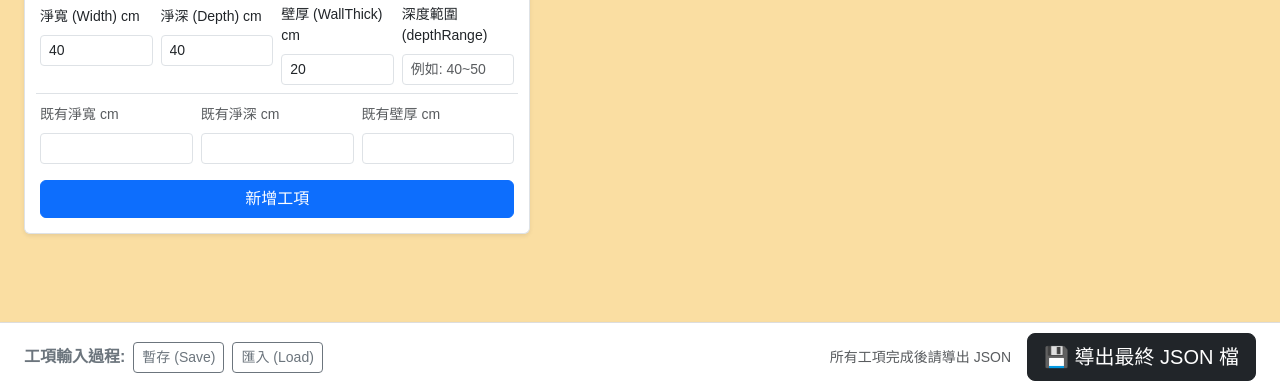
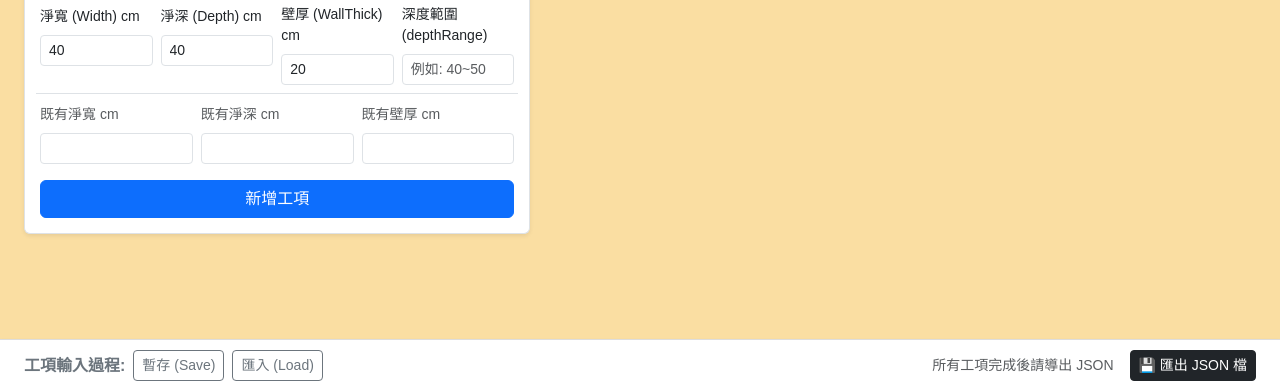
Before and after one commit to tingway/DesignHelperWeb, a Flask app: page / in a window 1280 px wide. Shown: the part 409-800 px from the top of the page. Run offline with Flask 3, Linux system fonts and the light colour scheme; some libraries are stand-ins or nearby versions.

Commit message:
small btn

```diff
--- a/templates/index.html
+++ b/templates/index.html
@@ -330,8 +330,8 @@
 
         <div class="d-flex align-items-center">
             <span class="me-3 text-muted small d-none d-md-inline">所有工項完成後請導出 JSON</span>
-            <button class="btn btn-dark btn-lg" onclick="downloadFinalJson()">
-                💾 導出最終 JSON 檔
+            <button class="btn btn-dark btn-sm" onclick="downloadFinalJson()">
+                💾 匯出 JSON 檔
             </button>
         </div>
     </div>
```
